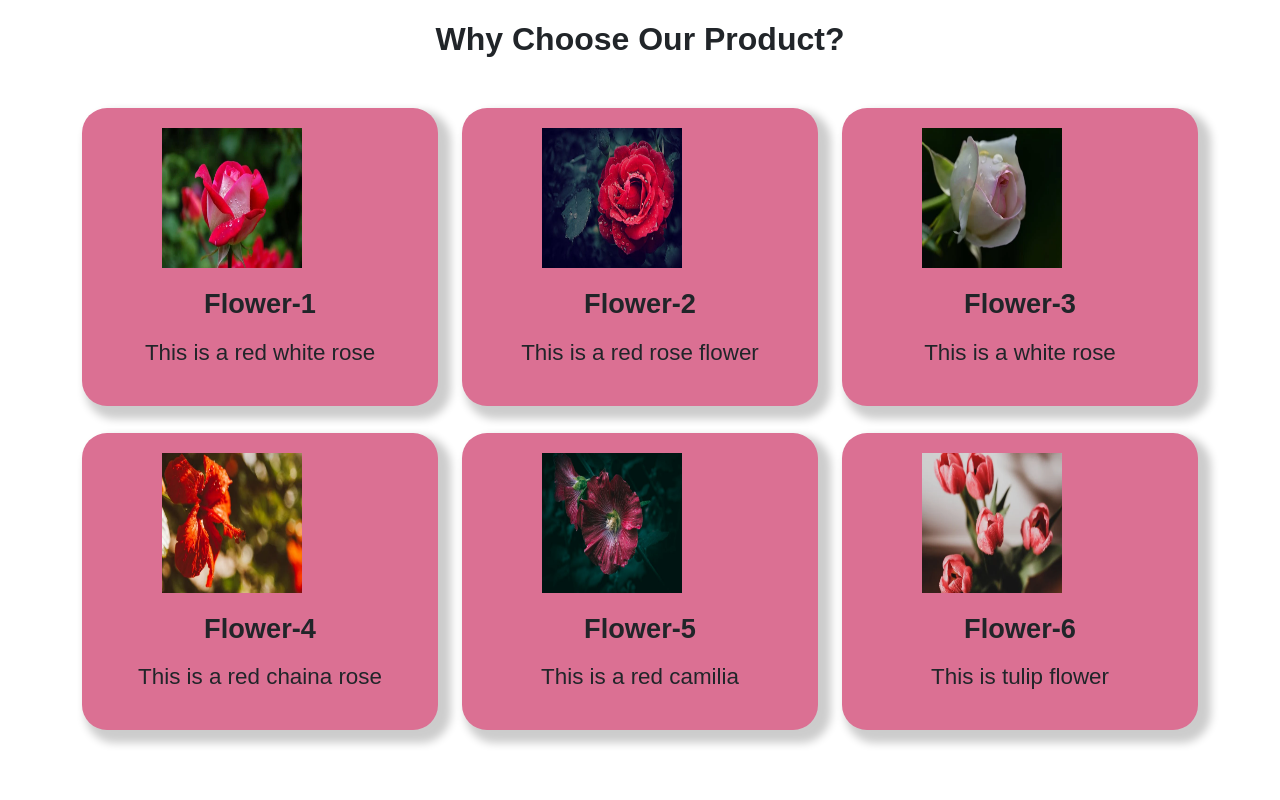
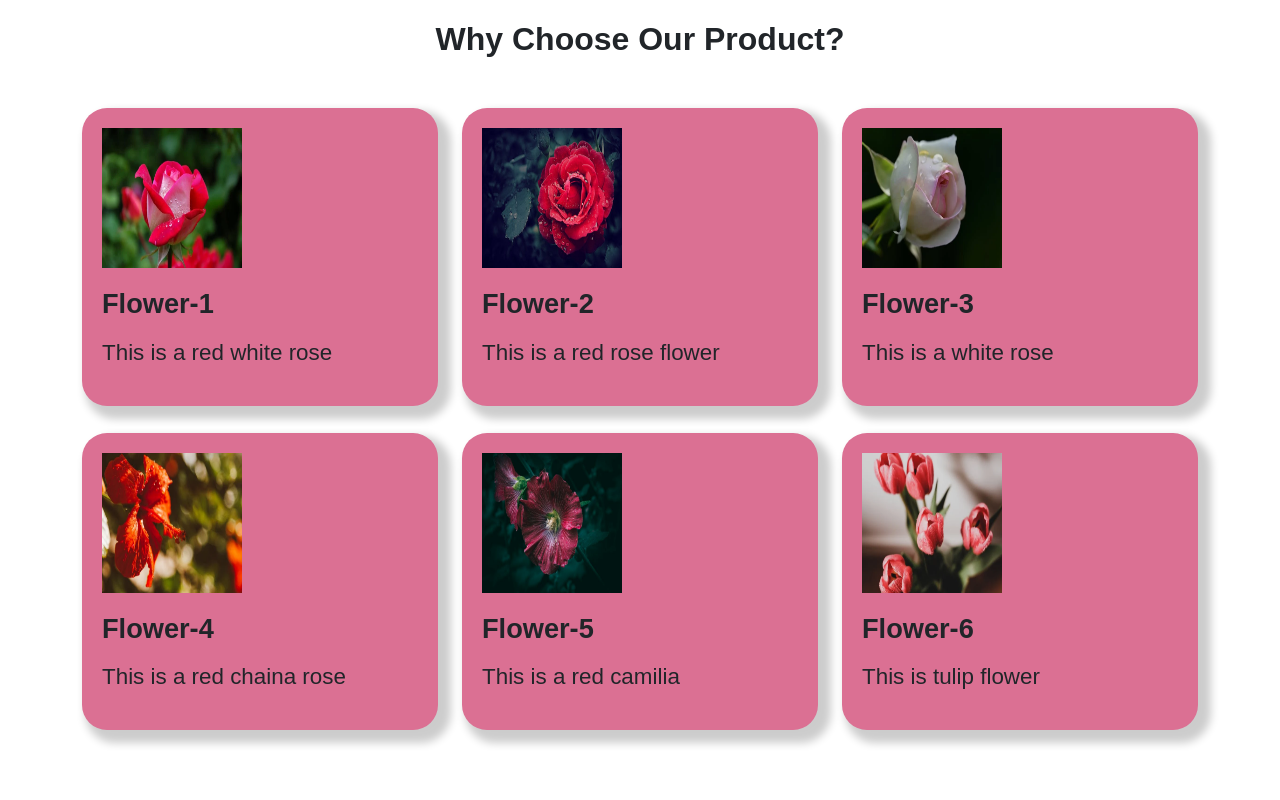
Before and after one commit to Nusrat107/W.DClass-24, a plain HTML site: page index.html in a window 1280 px wide. Shown: the part 840-1640 px from the top of the page. Drawn offline with nearby package versions, Linux system fonts and the light colour scheme.

Commit message:
Class-24

```diff
--- a/style.css
+++ b/style.css
@@ -266,7 +266,7 @@
 
 .feature-card img {
     margin-bottom: 20px;
-    margin-left: 60px;
+
 
 }
 
@@ -274,11 +274,10 @@
     font-size: 1.7rem;
     margin-bottom: 15px;
     font-weight: 600;
-    text-align: center;
+
 }
 
 .feature-card p{
     font-size: 1.4rem;
     font-weight: 300;
-    text-align: center;
 }
```
